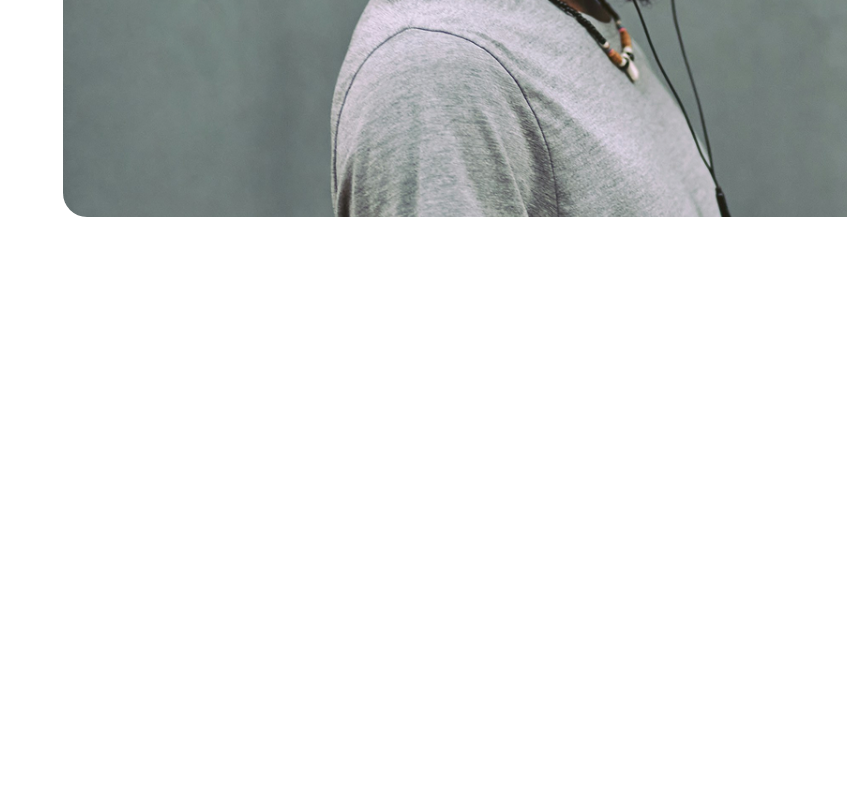
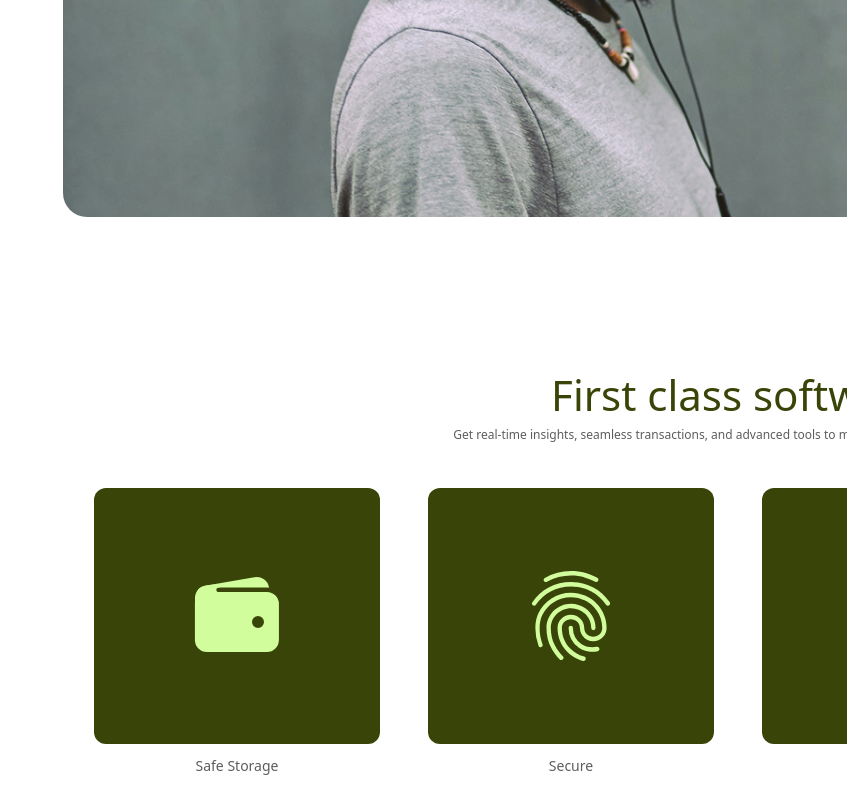
Before and after one commit to MohammadTahaBatoomi/Synapse, a Next.js app in the folder website/: page / in a window 1280 px wide. Shown: the part 2372-3172 px from the top of the page, without its empty margins (433-1280 px from the left). Before the commit the page ends 2605 px from the top, so only its background shows below. Built offline with nearby package versions, Linux system fonts and the light colour scheme.

Commit message:
code & config Firt-class.tsx and config page.tsx

```diff
--- a/website/src/app/page.tsx
+++ b/website/src/app/page.tsx
@@ -1,3 +1,5 @@
+"use client";
+
 import React from "react";
 import Sidebar from "@/components/landing/Sidebar";
 import CarouselBanner from "@/components/landing/Carousel-Banner";
@@ -6,6 +8,10 @@ import GetMoreWeek from "@/components/landing/Get-More-Week";
 import { IoStatsChartSharp } from "react-icons/io5";
 import { AiFillDatabase } from "react-icons/ai";
 import ReliableApp from "@/components/landing/Reliable-App";
+import Firstclass from "@/components/landing/First-class";
+import { IoWallet } from "react-icons/io5";
+import { IoFingerPrintOutline } from "react-icons/io5";
+import { MdFamilyRestroom } from "react-icons/md";
 
 function Page() {
   return (
@@ -97,9 +103,21 @@ function Page() {
           className="mt-[150px] h-[350px] rounded-3xl"
           src="/images/8d837b963fff72eb5b748baf388a129932d42ca7.png"
           alt="New Hero Section"
-
         />
-        <div></div>
+        <div className="mt-[130px]">
+          <SharedText variant="up" text="First class software" />
+          <SharedText
+            variant="down"
+            text="Get real-time insights, seamless transactions, and advanced tools to manage your wealth effortlessly."
+          />
+        </div>
+        <div className="flex justify-center items-center mt-5">
+        <div className="grid grid-cols-1 xl:grid-cols-4">
+          <Firstclass text="Safe Storage" icon={IoWallet} />
+          <Firstclass text="Secure" icon={IoFingerPrintOutline} />
+          <Firstclass text="Earn Interest" icon={IoStatsChartSharp} />
+          <Firstclass text="Family Plans" icon={MdFamilyRestroom} />
+        </div></div>
       </main>
     </div>
   );
--- a/website/src/components/landing/First-class.tsx
+++ b/website/src/components/landing/First-class.tsx
@@ -1,9 +1,31 @@
-import React from 'react'
+"use client";
+import React from "react";
+import { IconType } from "react-icons";
+import { FaStar } from "react-icons/fa";
+import SharedText from "../shared/Shared-Text";
 
-function Firstclass() {
-  return (
-    <div>Firstclass</div>
-  )
+interface FirstclassProps {
+  icon?: IconType;
+  text: string;
+  className?: string;
 }
 
-export default Firstclass
+const Firstclass: React.FC<FirstclassProps> = ({
+  icon: Icon = FaStar,
+  text,
+  className = "",
+}) => {
+  return (
+    <div
+      className={`flex flex-col justify-center items-center text-center gap-3 p-6 ${className}`}
+    >
+      <div className="text-8xl text-limemist bg-deepforest px-[95px] py-[80px] rounded-xl">
+        <Icon />
+      </div>
+
+      <SharedText variant="down" size="text-sm" text={text} />
+    </div>
+  );
+};
+
+export default Firstclass;
```
